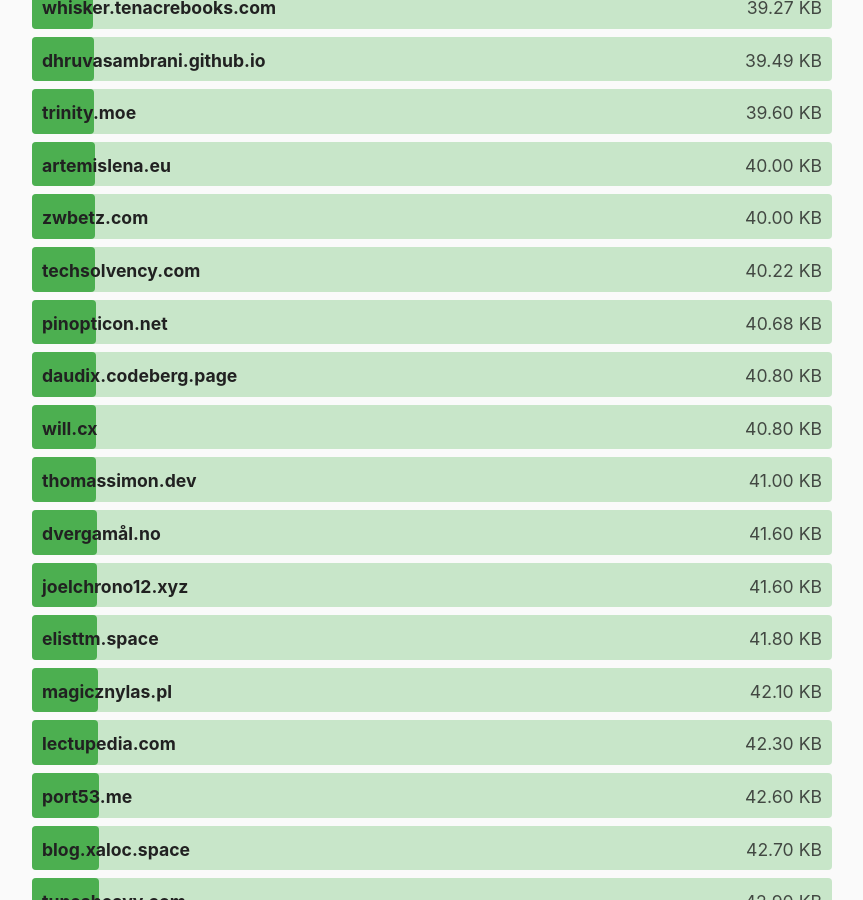
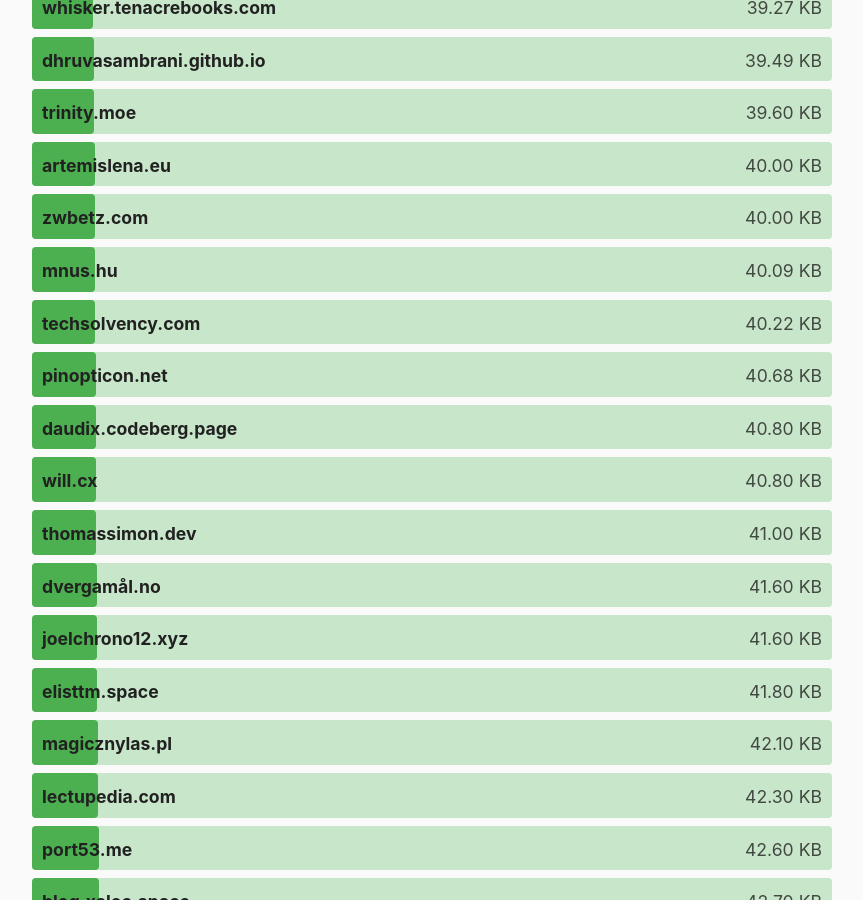
Before and after one commit to kevquirk/512kb.club, a Jekyll site: the page built from index.md, in a window 1280 px wide and 900 px high, scrolled down 16628 px. Shown: the whole window, without its empty margins (208-1071 px from the left). Built offline with Jekyll 4.4.1, drawn with Linux system fonts in a browser that asks for light colours.

Commit message:
Update sites.yml

```diff
--- a/_data/sites.yml
+++ b/_data/sites.yml
@@ -2640,8 +2640,8 @@
 
 - domain: mnus.hu
   url: https://mnus.hu
-  size: 254.18
-  last_checked: 2024-10-02
+  size: 40.09
+  last_checked: 2024-10-30
 
 - domain: mobilecoverage.co.uk
   url: https://www.mobilecoverage.co.uk
```
